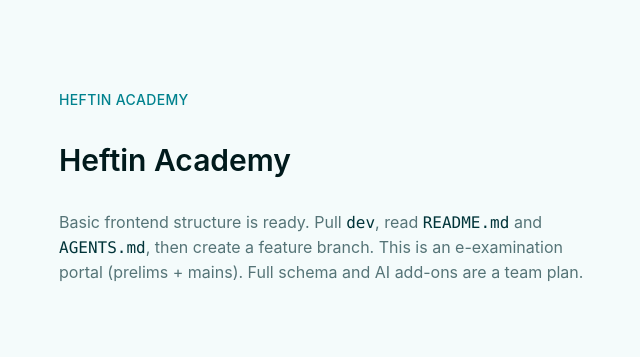
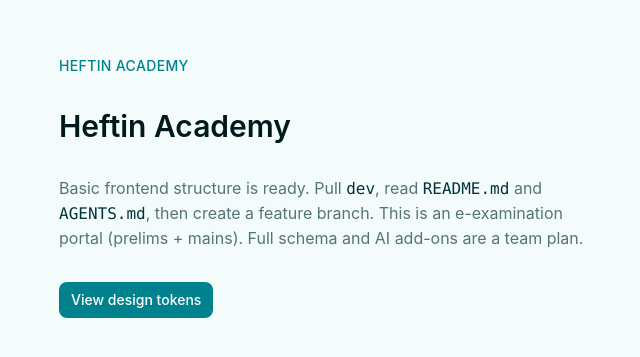
Before and after one commit to nehal1222/HeftinFront-end, a React (Vite) app: page / in a window 1280 px wide. Shown: the part 213-570 px from the top of the page, without its empty margins (317-957 px from the left). Built offline with nearby package versions, Linux system fonts and the light colour scheme.

Commit message:
Link home page to design system sample

```diff
--- a/src/pages/HomePage.tsx
+++ b/src/pages/HomePage.tsx
@@ -1,4 +1,5 @@
 import { APP_NAME } from '@/lib/constants'
+import { Link } from 'react-router-dom'
 
 export function HomePage() {
   return (
@@ -11,6 +12,12 @@ export function HomePage() {
         <code className="text-foreground">AGENTS.md</code>, then create a feature branch. This is an
         e-examination portal (prelims + mains). Full schema and AI add-ons are a team plan.
       </p>
+      <Link
+        to="/design-system"
+        className="w-fit rounded-control bg-primary px-control py-2 text-sm font-medium text-primary-foreground transition-colors hover:bg-primary-dark"
+      >
+        View design tokens
+      </Link>
     </main>
   )
 }
```
